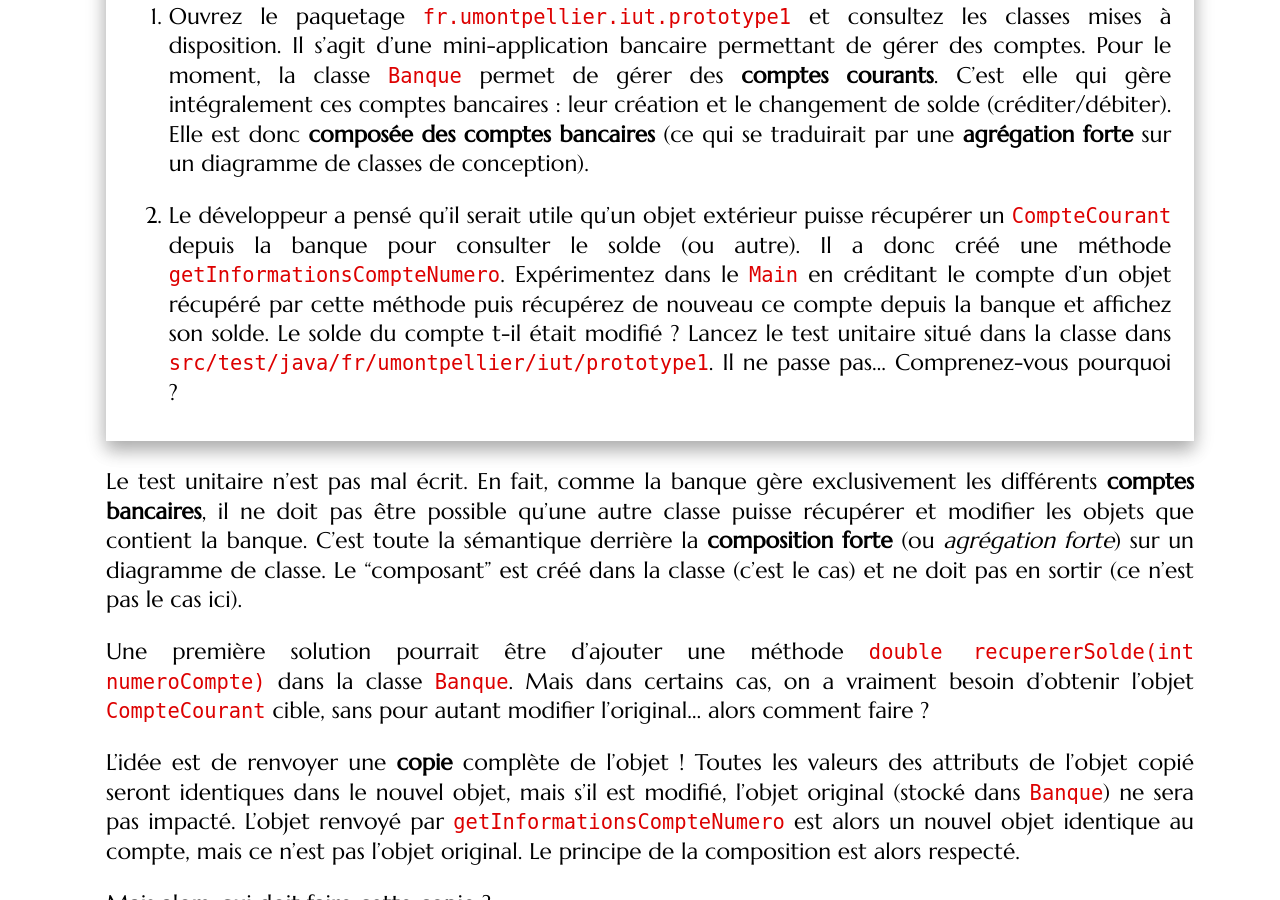
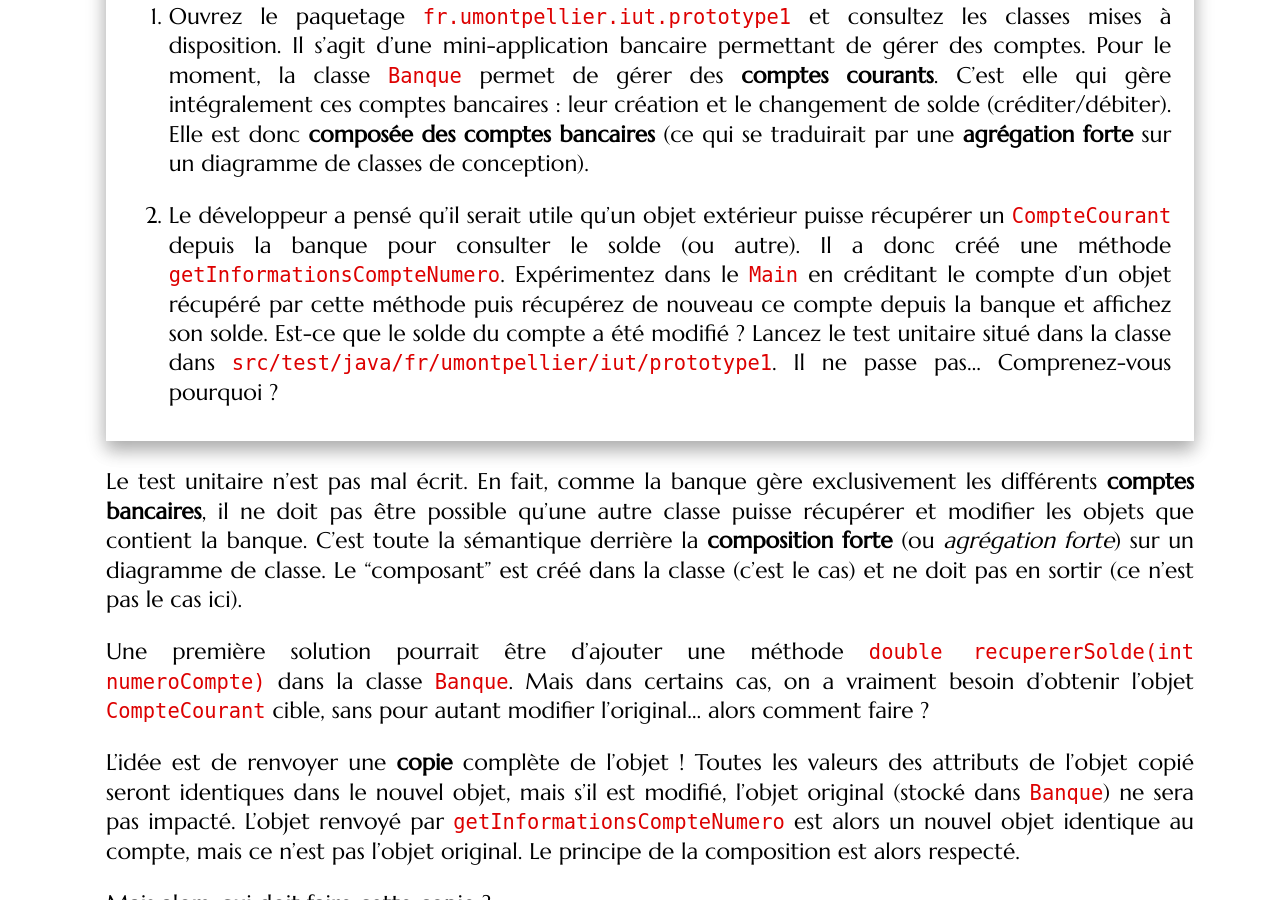
Before and after one commit to mgasquet/R304-QualiteDeveloppement, a Jekyll site: the page built from tutorials/tutorial4.md, in a window 1280 px wide and 900 px high, scrolled down 25433 px. Built offline with Jekyll 4.4.1, drawn with Linux system fonts in a browser that asks for light colours; some web fonts are replaced.

Commit message:
typos TP4

```diff
--- a/tutorials/tutorial4.md
+++ b/tutorials/tutorial4.md
@@ -758,7 +758,7 @@ Nous allons directement présenter le principe et l'intérêt du pattern **proto
 
 1. Ouvrez le paquetage `fr.umontpellier.iut.prototype1` et consultez les classes mises à disposition. Il s'agit d'une mini-application bancaire permettant de gérer des comptes. Pour le moment, la classe `Banque` permet de gérer des **comptes courants**. C'est elle qui gère intégralement ces comptes bancaires : leur création et le changement de solde (créditer/débiter). Elle est donc **composée des comptes bancaires** (ce qui se traduirait par une **agrégation forte** sur un diagramme de classes de conception).
 
-2. Le développeur a pensé qu'il serait utile qu'un objet extérieur puisse récupérer un `CompteCourant` depuis la banque pour consulter le solde (ou autre). Il a donc créé une méthode `getInformationsCompteNumero`. Expérimentez dans le `Main` en créditant le compte d'un objet récupéré par cette méthode puis récupérez de nouveau ce compte depuis la banque et affichez son solde. Le solde du compte t-il était modifié ? Lancez le test unitaire situé dans la classe dans `src/test/java/fr/umontpellier/iut/prototype1`. Il ne passe pas... Comprenez-vous pourquoi ?
+2. Le développeur a pensé qu'il serait utile qu'un objet extérieur puisse récupérer un `CompteCourant` depuis la banque pour consulter le solde (ou autre). Il a donc créé une méthode `getInformationsCompteNumero`. Expérimentez dans le `Main` en créditant le compte d'un objet récupéré par cette méthode puis récupérez de nouveau ce compte depuis la banque et affichez son solde. Est-ce que le solde du compte a été modifié ? Lancez le test unitaire situé dans la classe dans `src/test/java/fr/umontpellier/iut/prototype1`. Il ne passe pas... Comprenez-vous pourquoi ?
 
 </div>
 
```
